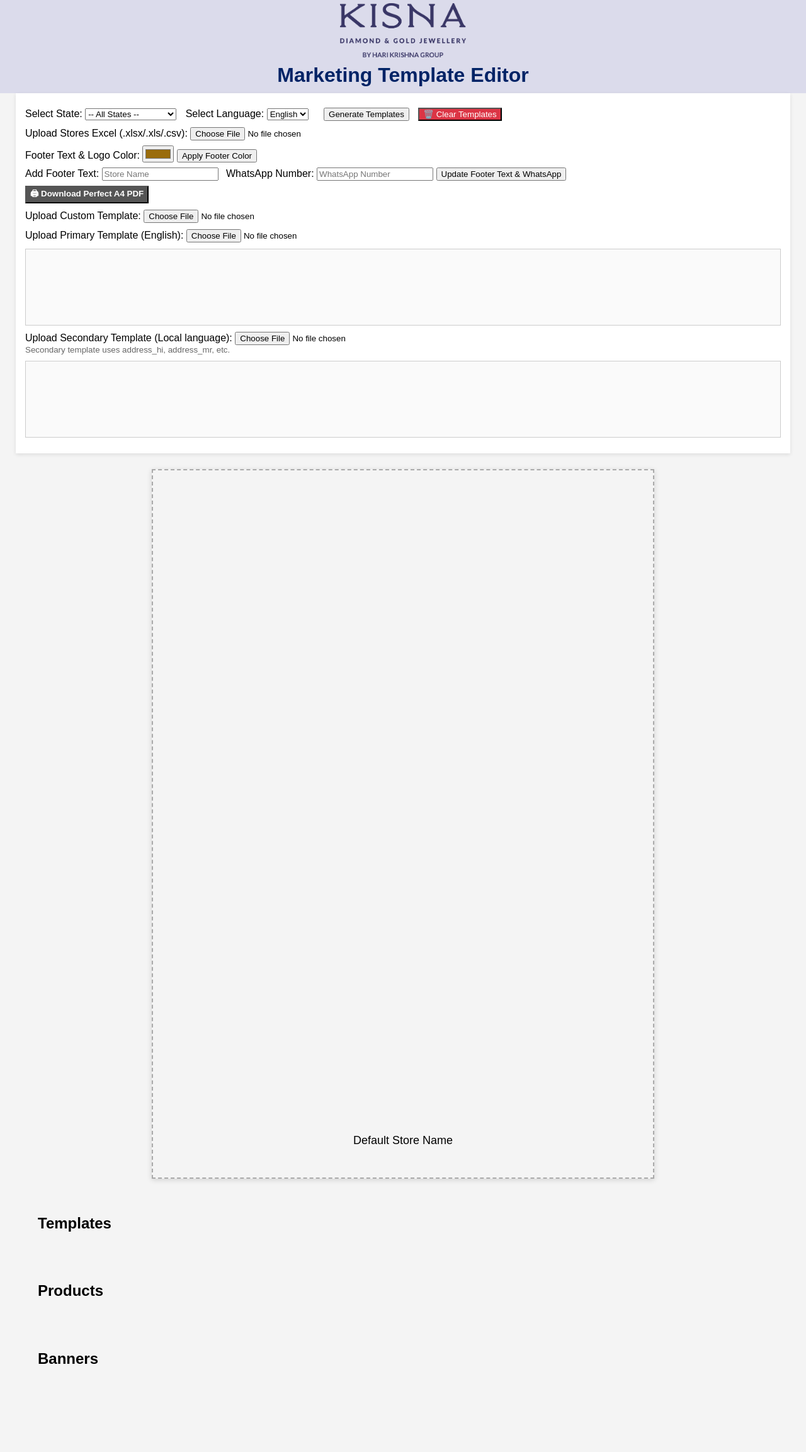
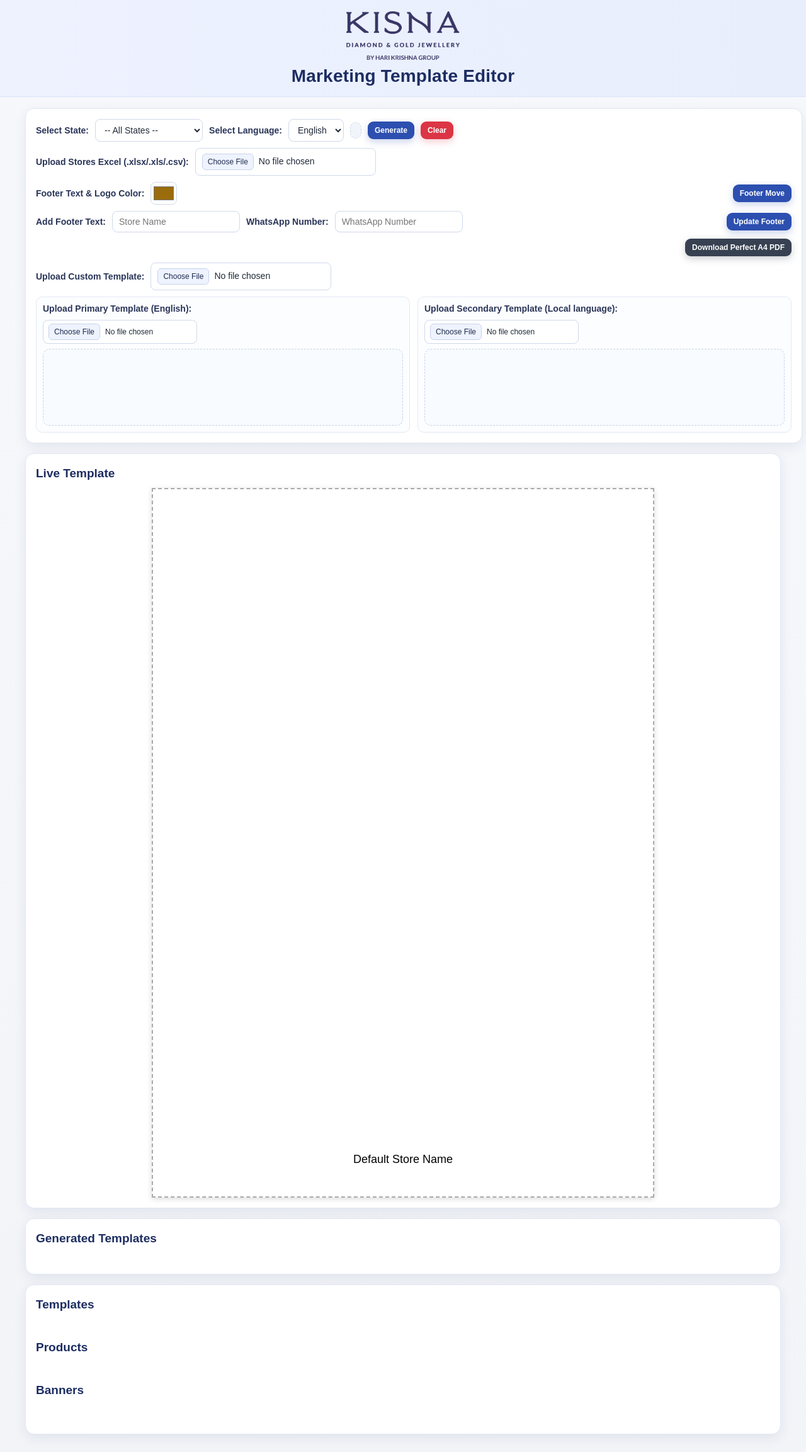
Before and after one commit to Nirvaan88/franchise-marketing-tool, a Flask app: page / in a window 1280 px wide. Shown: the whole page at 63% size. Before the commit the page ends 2166 px from the top, so only its background shows below. Run offline with Flask 3, Linux system fonts and the light colour scheme; some libraries are stand-ins or nearby versions; some web fonts are replaced.

Commit message:
first commit

```diff
--- a/marketing_template/static/css/marketing-template.css
+++ b/marketing_template/static/css/marketing-template.css
@@ -18,23 +18,257 @@
 body {
   font-family: Arial, sans-serif;
   margin: 0;
-  background-color: #f4f4f4;
+  background: linear-gradient(180deg, #f6f8fc 0%, #f2f4f8 100%);
   display: flex;
   flex-direction: column;
   align-items: center;
 }
 
 h1 {
-  margin: 20px;
+  margin: 0;
 }
 
 .controls {
   width: 100%;
-  max-width: 1200px;
-  margin-bottom: 25px;
+}
+
+.header-area {
+  width: 100%;
+  background: linear-gradient(90deg, #eef2ff 0%, #e8eefc 100%);
+  border-bottom: 1px solid #dbe3f4;
+}
+
+.header-inner {
+  width: min(1200px, calc(100% - 32px));
+  margin: 0 auto;
+  padding: 18px 0 16px;
+  text-align: center;
+}
+
+.header-area h1 {
+  color: #1d2d62;
+  font-size: 28px;
+  letter-spacing: 0.2px;
+}
+
+.brand-logo {
+  width: 180px;
+  display: block;
+  margin: 0 auto 10px;
+}
+
+.page-shell {
+  width: min(1200px, calc(100% - 32px));
+  margin: 18px auto 28px;
+  display: flex;
+  flex-direction: column;
+  gap: 16px;
+}
+
+.panel-card {
+  background: #ffffff;
+  border: 1px solid #e2e8f3;
+  border-radius: 14px;
+  padding: 16px;
+  box-shadow: 0 6px 20px rgba(19, 38, 79, 0.08);
+}
+
+.section-title {
+  margin: 4px 0 12px;
+  font-size: 19px;
+  color: #1d2d62;
+}
+
+.control-row {
+  display: flex;
+  flex-wrap: wrap;
+  align-items: center;
+  gap: 10px;
+  margin-bottom: 10px;
+}
+
+.control-row:last-child {
+  margin-bottom: 0;
+}
+
+.actions-side {
+  margin-left: auto;
+  display: flex;
+  align-items: center;
+  justify-content: flex-end;
+  gap: 10px;
+  flex-wrap: wrap;
+}
+
+.settings-actions {
+  margin-left: 0;
+  justify-content: flex-start;
+}
+
+.controls label {
+  font-size: 14px;
+  font-weight: 600;
+  color: #2a3558;
+}
+
+.controls small {
+  color: #64748b;
+}
+
+.controls input[type="text"],
+.controls input[type="file"],
+.controls select {
+  border: 1px solid #d0d9ea;
+  border-radius: 8px;
+  padding: 8px 10px;
+  font-size: 14px;
   background: #fff;
-  padding: 15px;
-  box-shadow: 0 2px 6px rgba(0,0,0,0.1);
+  color: #1f2937;
+}
+
+.controls input[type="color"] {
+  width: 42px;
+  height: 36px;
+  border: 1px solid #d0d9ea;
+  border-radius: 8px;
+  padding: 2px;
+  background: #fff;
+}
+
+.controls button {
+  border: 0;
+  border-radius: 9px;
+  padding: 7px 11px;
+  font-size: 12px;
+  font-weight: 600;
+  color: #fff;
+  background: #2c4fb0;
+  cursor: pointer;
+  transition: transform 0.1s ease, box-shadow 0.15s ease, opacity 0.15s ease;
+  box-shadow: 0 4px 12px rgba(44, 79, 176, 0.25);
+}
+
+.controls button:hover {
+  transform: translateY(-1px);
+  opacity: 0.95;
+}
+
+.controls .btn-danger {
+  background: #dc3545;
+  box-shadow: 0 4px 12px rgba(220, 53, 69, 0.25);
+}
+
+.controls .btn-dark {
+  background: #374151;
+  box-shadow: 0 4px 12px rgba(55, 65, 81, 0.25);
+}
+
+.controls input[type="file"]::file-selector-button {
+  font-size: 12px;
+  padding: 5px 8px;
+  margin-right: 8px;
+  border: 1px solid #c6d3ea;
+  border-radius: 6px;
+  background: #eef3ff;
+  color: #1f2b4d;
+  cursor: pointer;
+}
+
+.controls input[type="file"]::-webkit-file-upload-button {
+  font-size: 12px;
+  padding: 5px 8px;
+  margin-right: 8px;
+  border: 1px solid #c6d3ea;
+  border-radius: 6px;
+  background: #eef3ff;
+  color: #1f2b4d;
+  cursor: pointer;
+}
+
+.status-pill {
+  min-height: 20px;
+  display: inline-flex;
+  align-items: center;
+  padding: 2px 8px;
+  border-radius: 20px;
+  font-size: 12px;
+  color: #64748b;
+  background: #f1f5fb;
+  border: 1px dashed #c6d3ea;
+}
+
+.preview-box {
+  margin: 6px 0 10px;
+  min-height: 120px;
+  border: 1px dashed #c8d3e7;
+  border-radius: 10px;
+  display: flex;
+  align-items: center;
+  justify-content: center;
+  background: #f8fbff;
+}
+
+.template-upload-small {
+  font-size: 12px !important;
+  padding: 5px 8px !important;
+  max-width: 260px;
+}
+
+.template-upload-small::file-selector-button {
+  font-size: 12px;
+  padding: 5px 8px;
+  margin-right: 8px;
+  border: 1px solid #c6d3ea;
+  border-radius: 6px;
+  background: #eef3ff;
+  color: #1f2b4d;
+  cursor: pointer;
+}
+
+.template-upload-small::-webkit-file-upload-button {
+  font-size: 12px;
+  padding: 5px 8px;
+  margin-right: 8px;
+  border: 1px solid #c6d3ea;
+  border-radius: 6px;
+  background: #eef3ff;
+  color: #1f2b4d;
+  cursor: pointer;
+}
+
+.template-upload-grid {
+  display: grid;
+  grid-template-columns: repeat(2, minmax(280px, 1fr));
+  gap: 12px;
+  align-items: start;
+}
+
+.template-upload-col {
+  border: 1px solid #e2e8f3;
+  border-radius: 10px;
+  padding: 10px;
+  background: #fcfdff;
+  display: flex;
+  flex-direction: column;
+}
+
+.control-row.compact-row {
+  margin-bottom: 8px;
+  align-items: flex-start;
+}
+
+.control-row.compact-row label {
+  min-width: 100%;
+}
+
+.template-upload-col .preview-box {
+  margin-top: 0;
+  margin-bottom: 0;
+}
+
+#templatesContainer {
+  margin-top: 4px;
+  width: 100%;
 }
 
 .template-box {
@@ -59,8 +293,9 @@
   display: flex;
   gap: 10px;
   overflow-x: auto;
-  margin-top: 10px;
+  margin-top: 4px;
   padding-bottom: 30px;
+  width: 100%;
 }
 
 .thumbnail-slider img {
@@ -73,6 +308,39 @@
 
 .thumbnail-slider img:hover {
   border-color: #007bff;
+}
+
+@media (max-width: 840px) {
+  .header-area h1 {
+    font-size: 22px;
+  }
+
+  .page-shell {
+    width: calc(100% - 20px);
+    margin-top: 12px;
+  }
+
+  .panel-card {
+    padding: 12px;
+    border-radius: 12px;
+  }
+
+  .controls button,
+  .controls input[type="text"],
+  .controls input[type="file"],
+  .controls select {
+    width: 100%;
+  }
+
+  .actions-side {
+    width: 100%;
+    margin-left: 0;
+    justify-content: stretch;
+  }
+
+  .template-upload-grid {
+    grid-template-columns: 1fr;
+  }
 }
 
 /* initial store-address style (kept same) */
--- a/marketing_template/static/js/marketing-template.js
+++ b/marketing_template/static/js/marketing-template.js
@@ -1867,6 +1867,17 @@
   // convert SVG data URLs (if any) to PNG for html2canvas
   await convertSvgImagesToPng(`#${box.id} .contact-icon img`, 28);
 
+  const exportAddressTweaks = [];
+  box.querySelectorAll('#storeFooterName .store-address, #storeFooterNameFinal .store-address').forEach(addr => {
+    exportAddressTweaks.push({
+      el: addr,
+      prevPosition: addr.style.position,
+      prevTop: addr.style.top
+    });
+    addr.style.setProperty('position', 'relative', 'important');
+    addr.style.setProperty('top', '-4px', 'important');
+  });
+  try {
     // render the visible box (with background + footer + icon)
     const canvas = await html2canvas(box, {
       scale: 4,
@@ -1904,6 +1915,15 @@
 
     const suffix = isPrimary ? "_EN" : "_LOCAL";
     pdf.save(`${name || 'Template'}${suffix}.pdf`);
+  } finally {
+    exportAddressTweaks.forEach(({ el, prevPosition, prevTop }) => {
+      if (prevPosition) el.style.setProperty('position', prevPosition);
+      else el.style.removeProperty('position');
+
+      if (prevTop) el.style.setProperty('top', prevTop);
+      else el.style.removeProperty('top');
+    });
+  }
 }
 
 async function downloadSuperHDA4() {
@@ -2379,12 +2399,14 @@
           fontSize -= 1.5;
         }
 
-        // Shift footer further down in Perfect A4 export (~16mm total)
+        // Base footer placement in Perfect A4 export
         const DPI_A4 = 300; // canvas sized for ~300 DPI
-        const shiftMmA4 = 16; // previously 13mm, now +3mm more
+        const shiftMmA4 = 16;
         const shiftPxA4 = (shiftMmA4 * DPI_A4) / 25.4;
+        const footerNudgeUpPx = 175; // move footer/store-address slightly more upward in Download All A4 export
         const rawFooterY = A4_H * footerRatioY + 50 + shiftPxA4;
-        const footerY = Math.min(A4_H - 20, rawFooterY); // keep small bottom margin
+        const cappedFooterY = Math.min(A4_H - 20, rawFooterY); // keep small bottom margin
+        const footerY = Math.max(0, cappedFooterY - footerNudgeUpPx);
 
         ctx.font = `900 ${fontSize}px "${fontFamily}", "NotoSans", Arial, sans-serif`;
         ctx.fillStyle = footerTextColor;
--- a/marketing_template/templates/marketing_template_editor.html
+++ b/marketing_template/templates/marketing_template_editor.html
@@ -1,57 +1,28 @@
 <!DOCTYPE html>
 <html>
 <head>
+  <meta charset="UTF-8">
+  <meta name="viewport" content="width=device-width, initial-scale=1.0">
+  <title>Marketing Template Editor</title>
 
-<head>
-<style>
-
-
- .header-area{
-  width: 100%;
-  background-color: hsl(240, 30%, 89%);
-  padding: 5px 0 10px; /* even less bottom padding to pull content up */
-  text-align: center;
- }
-
- .header-area h1{
-   margin: 0; /* remove extra space below the heading */
- }
-
-</style>
-
- <!-- App CSS -->
   <link rel="stylesheet" href="/static/css/marketing-template.css">
 
-  <!-- libraries -->
   <script src="https://cdnjs.cloudflare.com/ajax/libs/html2canvas/1.4.1/html2canvas.min.js"></script>
   <script src="https://cdnjs.cloudflare.com/ajax/libs/jspdf/2.5.1/jspdf.umd.min.js"></script>
   <script src="https://cdnjs.cloudflare.com/ajax/libs/xlsx/0.18.5/xlsx.full.min.js"></script>
 </head>
 <body>
 
-<div class="header-area">
-  <img src="{{ url_for('static', filename='images/Kisna.png') }}"
-       style="width:200px; display:block; margin:0 auto 10px;"
-       alt="Kisna Logo">
-  <!-- <h1>Marketing Template Editor</h1> -->
-<!--
-  <img src="{{ url_for('static', filename='images/kisna.png') }}"
-     alt="Kisna Logo"
-     style="width:200px; display:block; margin:0 auto 10px;"> -->
+  <header class="header-area">
+    <div class="header-inner">
+      <img src="{{ url_for('static', filename='images/Kisna.png') }}" alt="Kisna Logo" class="brand-logo">
+      <h1>Marketing Template Editor</h1>
+    </div>
+  </header>
 
-
-
-
-   <h1 style="color:#002366;">Marketing Template Editor</h1>
-
-</div>
-
-<div class="controls">
-  <!-- Background color and logo upload controls removed per latest requirements -->
-
-  <!-- Combined color control removed per request -->
-
-  <div style="margin-top:8px;">
+  <main class="page-shell">
+    <section class="controls panel-card">
+      <div class="control-row">
         <label for="stateFilter">Select State:</label>
         <select id="stateFilter">
           <option value="">-- All States --</option>
@@ -80,87 +51,99 @@
           <option value="Jammu and Kashmir">Jammu and Kashmir</option>
           <option value="Puducherry">Puducherry</option>
           <option value="Chandigarh">Chandigarh</option>
-      <option value="Chandigarh">Chandigarh</option>
         </select>
 
-    <label style="margin-left:10px;">Select Language:</label>
+        <label for="languageSelect">Select Language:</label>
         <select id="languageSelect">
           <option value="en" selected>English</option>
         </select>
 
-    <span id="langColumnStatus" style="margin-left:10px; font-size:11px; color:#999;"></span>
+        <span id="langColumnStatus" class="status-pill"></span>
 
-    <button id="generateStateTemplates" style="margin-left:10px;">Generate Templates</button>
-    <button onclick="clearAllTemplates()" style="margin-left:10px; background:#dc3545; color:white;">🗑️ Clear Templates</button>
+        <div class="actions-side settings-actions">
+          <button id="generateStateTemplates">Generate</button>
+          <button onclick="clearAllTemplates()" class="btn-danger">Clear</button>
+        </div>
       </div>
 
-  <div style="margin-top:10px;">
-    <label>Upload Stores Excel (.xlsx/.xls/.csv):</label>
+      <div class="control-row">
+        <label for="storesExcel">Upload Stores Excel (.xlsx/.xls/.csv):</label>
         <input type="file" id="storesExcel" accept=".xlsx,.xls,.csv">
       </div>
 
-  <div style="margin-top:8px;">
-    <label>Footer Text & Logo Color:</label>
+      <div class="control-row">
+        <label for="footerTextColor">Footer Text & Logo Color:</label>
         <input type="color" id="footerTextColor" value="#9A6C0C">
-    <button type="button" onclick="applyFooterColor()">Apply Footer Color</button>
+        <div class="actions-side">
+          <button type="button" onclick="applyFooterColor()">Footer Move</button>
+        </div>
       </div>
 
-  <div style="margin-top:8px;">
-    <label>Add Footer Text:</label>
+      <div class="control-row">
+        <label for="footerName">Add Footer Text:</label>
         <input type="text" id="footerName" placeholder="Store Name">
-    <label style="margin-left:8px;">WhatsApp Number:</label>
+        <label for="footerWhatsApp">WhatsApp Number:</label>
         <input type="text" id="footerWhatsApp" placeholder="WhatsApp Number">
-    <button type="button" onclick="updateFooterInfo()">Update Footer Text & WhatsApp</button>
+        <div class="actions-side">
+          <button type="button" onclick="updateFooterInfo()">Update Footer</button>
         </div>
-<div style="margin-top:8px;">
-    <button onclick="downloadAllPerfectA4()" style="background:#555; color:white; font-weight:bold;">🖨 Download Perfect A4 PDF</button>
       </div>
 
+      <div class="control-row">
+        <div class="actions-side">
+          <button onclick="downloadAllPerfectA4()" class="btn-dark">Download Perfect A4 PDF</button>
+        </div>
+      </div>
 
-  <div style="margin-top:10px;">
-    <label>Upload Custom Template:</label>
+      <div class="control-row">
+        <label for="templateUpload">Upload Custom Template:</label>
         <input type="file" id="templateUpload" accept="image/*">
       </div>
 
-<div style="margin-top:10px;">
-    <label>Upload Primary Template (English):</label>
-    <input type="file" id="templateUploadPrimary" accept="image/*">
+      <div class="template-upload-grid">
+        <div class="template-upload-col">
+          <div class="control-row compact-row">
+            <label for="templateUploadPrimary">Upload Primary Template (English):</label>
+            <input type="file" id="templateUploadPrimary" class="template-upload-small" accept="image/*">
           </div>
-  <div id="primaryTemplateBox" style="margin:10px 0; min-height:120px; border:1px solid #ccc; display:flex; align-items:center; justify-content:center; background:#fafafa;"></div>
-
-
-<!-- Upload secondary (local-language) template -->
-  <div style="margin-top:10px;">
-    <label>Upload Secondary Template (Local language):</label>
-    <input type="file" id="templateUploadSecondary" accept="image/*">
-    <small style="display:block;color:#666;">Secondary template uses address_hi, address_mr, etc.</small>
-  </div>
-  <div id="secondaryTemplateBox" style="margin:10px 0; min-height:120px; border:1px solid #ccc; display:flex; align-items:center; justify-content:center; background:#fafafa;"></div>
-
-</div> <!-- end controls -->
+          <div id="primaryTemplateBox" class="preview-box"></div>
         </div>
 
+        <div class="template-upload-col">
+          <div class="control-row compact-row">
+            <label for="templateUploadSecondary">Upload Secondary Template (Local language):</label>
+            <input type="file" id="templateUploadSecondary" class="template-upload-small" accept="image/*">
+          </div>
+          <div id="secondaryTemplateBox" class="preview-box"></div>
+        </div>
+      </div>
+    </section>
 
-<!-- single main editable template -->
+    <section class="panel-card">
+      <h2 class="section-title">Live Template</h2>
       <div id="templateBox" class="template-box lang-en">
         <div id="storeFooterName">Default Store Name</div>
         <div id="storeFooter"></div>
       </div>
+    </section>
 
+    <section class="panel-card">
+      <h2 class="section-title">Generated Templates</h2>
+      <div id="templatesContainer"></div>
+    </section>
 
-<!-- Download Primary/Secondary removed as per latest requirement; use Perfect A4 instead -->
+    <section class="panel-card">
+      <h2 class="section-title">Templates</h2>
+      <div class="thumbnail-slider" id="templateSlider"></div>
 
-<div id="templatesContainer" style="margin-top:20px; width:100%; max-width:1200px;"></div>
+      <h2 class="section-title">Products</h2>
+      <div class="thumbnail-slider" id="productSlider"></div>
 
-<h2 style="width:100%; max-width:1200px; margin-left: calc(50% - 600px);">Templates</h2>
-<div class="thumbnail-slider" id="templateSlider" style="width:100%; max-width:1200px;"></div>
+      <h2 class="section-title">Banners</h2>
+      <div class="thumbnail-slider" id="bannerSlider"></div>
+    </section>
+  </main>
 
-<h2 style="width:100%; max-width:1200px; margin-left: calc(50% - 600px);">Products</h2>
-<div class="thumbnail-slider" id="productSlider" style="width:100%; max-width:1200px;"></div>
-
-<h2 style="width:100%; max-width:1200px; margin-left: calc(50% - 600px);">Banners</h2>
-<div class="thumbnail-slider" id="bannerSlider" style="width:100%; max-width:1200px;"></div>
   <script src="/static/js/marketing-template.js"></script>
-
 </body>
 </html>
```
Lines whose indentation alone changed are shown as unchanged.
